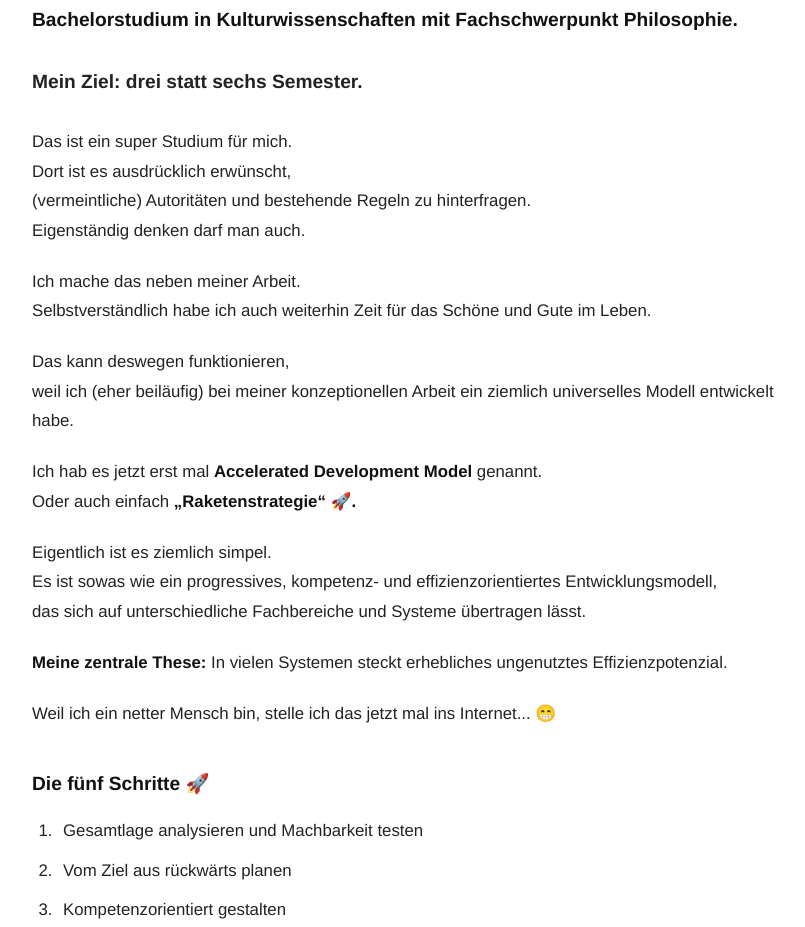
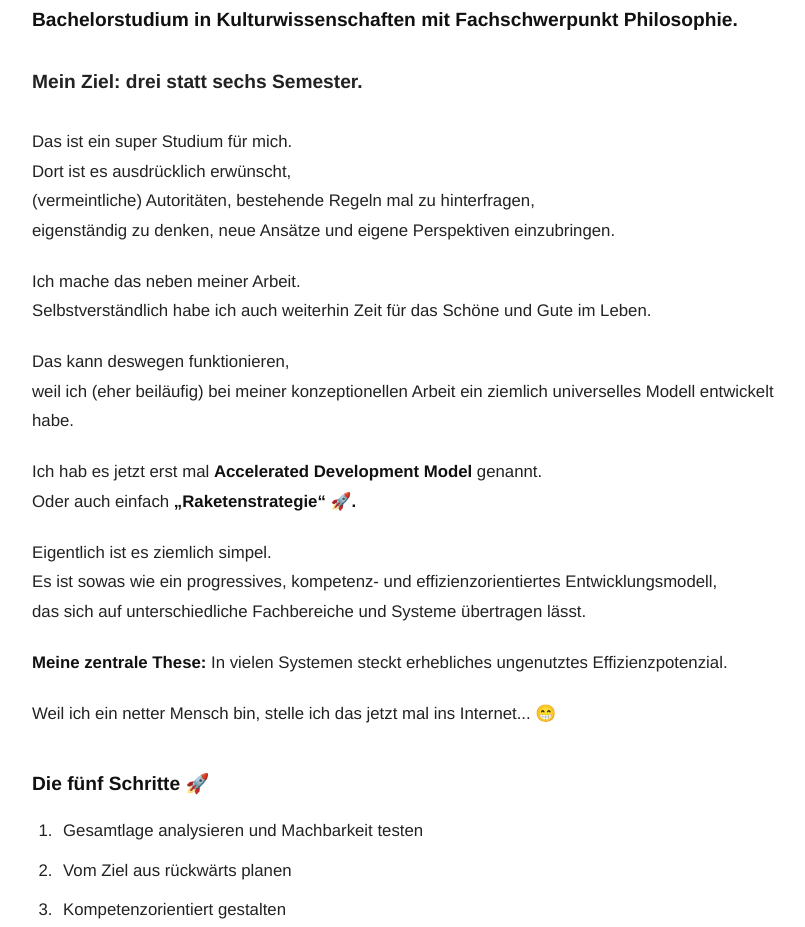
Before and after one commit to pattern-lab-dev/Website, a plain HTML site: page index.html in a window 1280 px wide. Shown: the part 954-1881 px from the top of the page, without its empty margins (58-863 px from the left). Drawn offline with Linux system fonts and the light colour scheme.

Commit message:
Refactor text in index.html for clarity

```diff
--- a/index.html
+++ b/index.html
@@ -238,9 +238,9 @@
                 <p>
                     Das ist ein super Studium für mich.<br>
                     Dort ist es ausdrücklich erwünscht,<br>
-                    (vermeintliche) Autoritäten und bestehende Regeln
-                    zu hinterfragen.<br>
-                    Eigenständig denken darf man auch.
+                    (vermeintliche) Autoritäten, bestehende Regeln
+                    mal zu hinterfragen, <br>
+                    eigenständig zu denken, neue Ansätze und eigene Perspektiven einzubringen.
                 </p>
 
                 <p>
```
